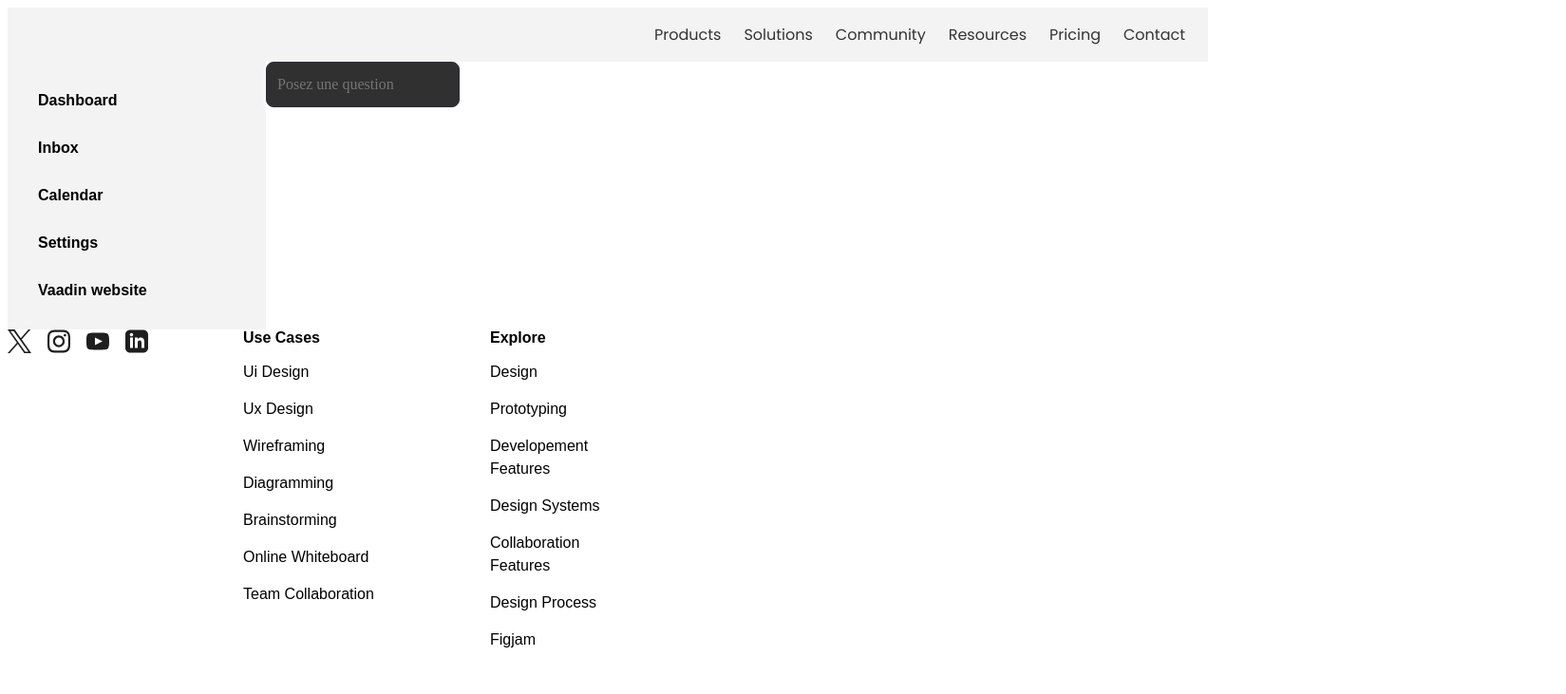
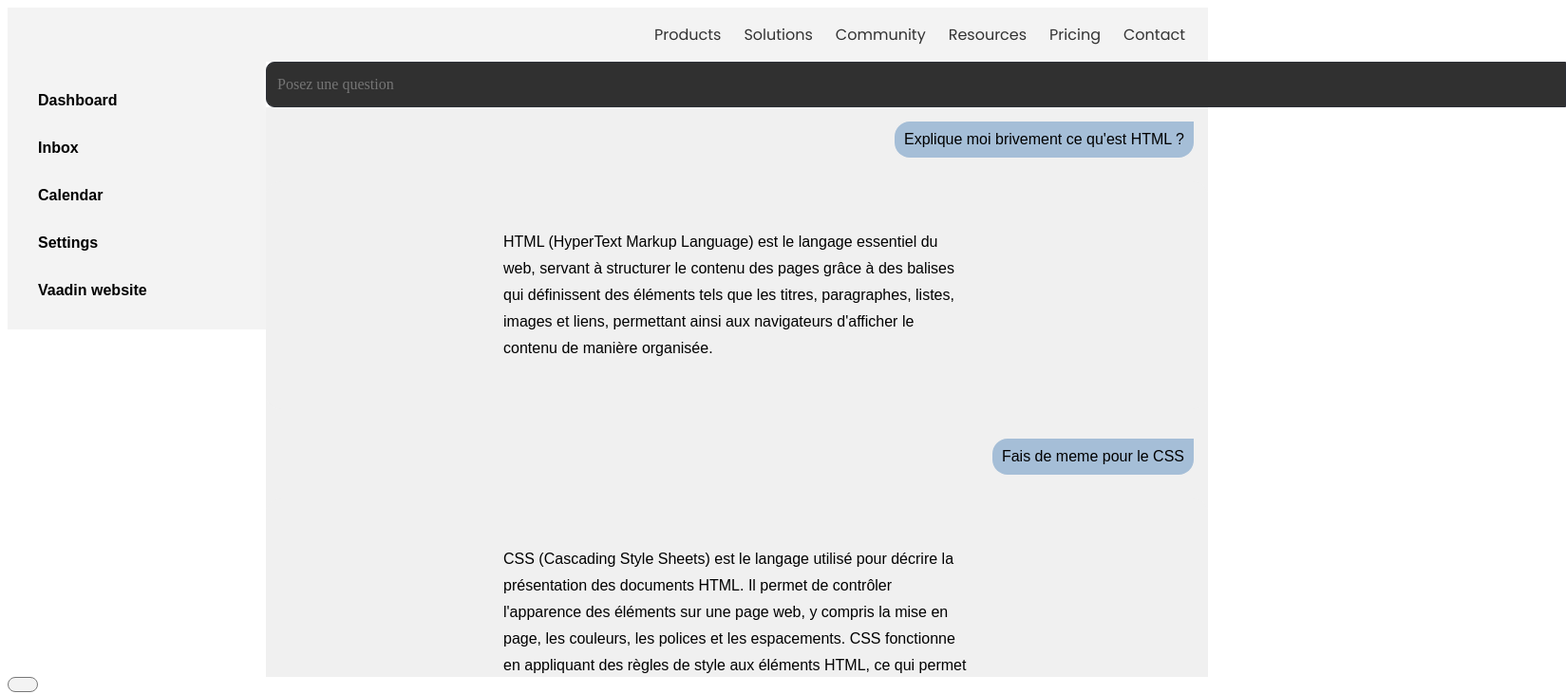
Before and after one commit to garysounigo/angular-component-training, an Angular app: page / in a window 1280 px wide. Shown: the top 731 px of the page at 95% size, 1649 px wide, since content can reach past the window. Built offline with nearby package versions, Linux system fonts and the light colour scheme.

Commit message:
implement and modified home.component

```diff
--- a/src/app/app.module.ts
+++ b/src/app/app.module.ts
@@ -9,6 +9,7 @@
 import { JulienModule } from './julien/julien.module';
 import { JustinModule } from './justin/justin.module';
 import { SelectComponent } from './select/select.component';
+import { ChatContainerComponent } from './chat-container/chat-container.component';
 
 
 @NgModule({
@@ -16,6 +17,7 @@
     AppComponent,
     HomeComponent,
     SelectComponent,
+    ChatContainerComponent,
   ],
   imports: [
     BrowserModule,
--- /dev/null
+++ b/src/app/chat-container/chat-container.component.css
@@ -0,0 +1,23 @@
+.chat-container {
+    display: flex;
+    flex-direction: row;
+    align-items: center;
+    justify-content: flex-start;
+    height: 100%;
+}
+
+.chat-shell {
+    display:flex;
+    flex-direction: column;
+    width: 100%;
+    background-color: #f0f0f0;
+    height: 600px;
+    overflow-y: scroll;
+    overflow-x: hidden;
+    scrollbar-width: none;
+    -ms-overflow-style: none;
+}
+
+.chat-shell::-webkit-scrollbar {
+    display: none;
+}
--- /dev/null
+++ b/src/app/chat-container/chat-container.component.html
@@ -0,0 +1,7 @@
+<div class="chat-container">
+    <div class="chat-shell">
+        @for (chatMessage of conversation; track chatMessage) {
+            <chat-message [content]="chatMessage.message.content" [send]="chatMessage.meta.send" [receive]="chatMessage.meta.receive" [mode]="chatMessage.mode" [type]="chatMessage.type" [role]="chatMessage.message.role"></chat-message>
+        }
+    </div>
+</div>
--- /dev/null
+++ b/src/app/chat-container/chat-container.component.ts
@@ -0,0 +1,84 @@
+import { Component } from '@angular/core';
+
+type RoleType = 'user' | 'assistant' | 'system' | '';
+type TypeType = 'message' | 'code' | 'block' | 'image' | 'file' | 'video' | 'audio' | 'blockcode' | '';
+type ModeType = 'conversation' | 'chatbot' | '';
+type GeneratorType = 'openai' | 'anthropic' | 'google' | 'microsoft' | 'cohere' | 'other' | '';
+
+interface Message {
+  role: RoleType;
+  content: string;
+}
+
+interface MessageMeta {
+  send: string;
+  receive: string;
+  sender: string;
+  receiver: string;
+  generator: GeneratorType;
+}
+
+interface ChatMessage {
+  mode: ModeType;
+  type: TypeType;
+  message: Message;
+  meta: MessageMeta;
+}
+
+
+@Component({
+  selector: 'chat-container',
+  standalone: false,
+  templateUrl: './chat-container.component.html',
+  styleUrl: './chat-container.component.css'
+})
+export class ChatContainerComponent {
+
+  conversation: ChatMessage[] = [
+      {
+        mode: "conversation",
+        type: "message",
+        message: {
+          role: "user",
+          content: "Explique moi brivement ce qu'est HTML ?"
+        },
+        meta: {
+          send: "true",
+          receive: "false",
+          sender: "user",
+          receiver: "assistant",
+          generator: "openai"
+        }
+      },
+      {
+        mode: "chatbot",
+        type: "block",
+        message: { role: "assistant", content: "HTML (HyperText Markup Language) est le langage essentiel du web, servant à structurer le contenu des pages grâce à des balises qui définissent des éléments tels que les titres, paragraphes, listes, images et liens, permettant ainsi aux navigateurs d'afficher le contenu de manière organisée." },
+        meta: { send: "false", receive: "true", sender: "assistant", receiver: "user", generator: "openai" }
+      },
+      {
+        mode: "conversation",
+        type: "message",
+        message: { role: "user", content: "Fais de meme pour le CSS" },
+        meta: { send: "true", receive: "false", sender: "user", receiver: "assistant", generator: "openai" }
+      },
+      {
+        mode: "chatbot",
+        type: "block",
+        message: { role: "assistant", content: "CSS (Cascading Style Sheets) est le langage utilisé pour décrire la présentation des documents HTML. Il permet de contrôler l'apparence des éléments sur une page web, y compris la mise en page, les couleurs, les polices et les espacements. CSS fonctionne en appliquant des règles de style aux éléments HTML, ce qui permet de séparer le contenu de la présentation." },
+        meta: { send: "true", receive: "false", sender: "assistant", receiver: "user", generator: "openai" }
+      },
+      {
+        mode: "conversation",
+        type: "message",
+        message: { role: "assistant", content: "Maintenant explique moi comment les deux communiquent ensemble" },
+        meta: { send: "true", receive: "false", sender: "assistant", receiver: "user", generator: "openai" }
+      },
+      {
+        mode: "chatbot",
+        type: "block",
+        message: { role: "assistant", content: "HTML établit la structure et le contenu sémantique d'une page web, agissant comme son squelette, tandis que CSS est le langage qui habille ce squelette, définissant le style visuel et la mise en page des éléments HTML, communiquant en sélectionnant des balises, des classes ou des identifiants dans le HTML pour leur appliquer des règles de style spécifiques, séparant ainsi la présentation du contenu pour une meilleure maintenabilité et flexibilité du design." },
+        meta: { send: "false", receive: "true", sender: "assistant", receiver: "user", generator: "openai" }
+      },
+    ];
+}
--- a/src/app/home/home.component.html
+++ b/src/app/home/home.component.html
@@ -4,6 +4,8 @@
 	<div class="flex-column">
 		<chat-message></chat-message>
 		<chat-input></chat-input>
+		<chat-container></chat-container>
 	</div>
 </div>
+<chips></chips>
 <footer-frame></footer-frame>
--- a/src/app/justin/chat-input/chat-input.component.css
+++ b/src/app/justin/chat-input/chat-input.component.css
@@ -9,7 +9,7 @@
     flex-direction: column;
     align-items: flex-start;
     justify-content: flex-start;
-    width: 100%;
+    width: 671%;
     height: 48px;
     max-height: 280px;
     padding: 11px;
@@ -17,7 +17,7 @@
     color: #f6f6f6;
     background-color: #303030;
     border: 1px solid #2c2f36;
-    border-radius: 8px;
+    border-radius: 9px 0px 0px 9px;
     box-shadow: 0 4px 8px #ffffffc6;
     box-sizing: border-box;
     line-height: 24px;
```
Also changed, not shown: 1 other file (tests, documents, lock files or other folders).
